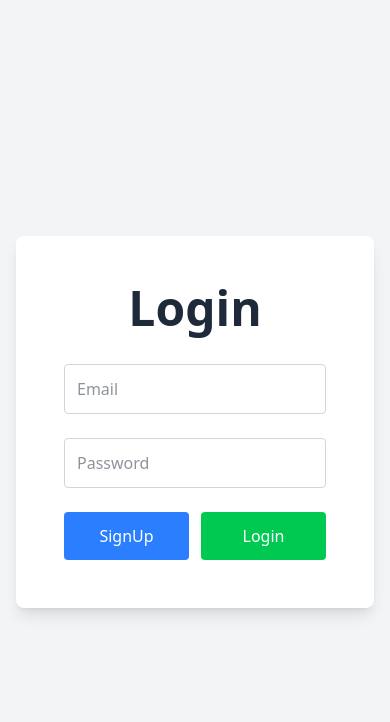
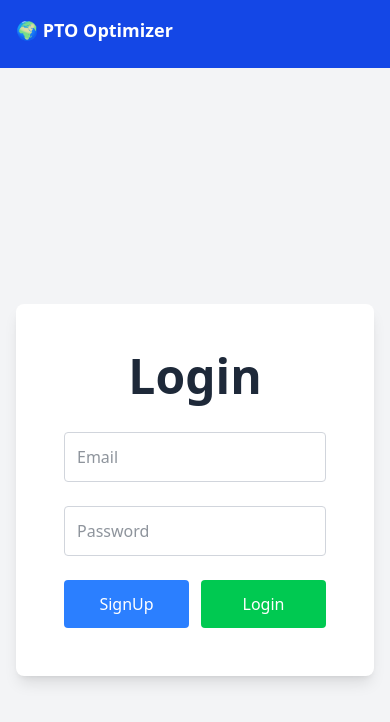
Before and after one commit to KamirW/global-pto-travel-optimizer, a React (Vite) app: page / in a window 390 px wide. Shown: the top 722 px of the page. Built offline with nearby package versions, Linux system fonts and the light colour scheme; no server answers.

Commit message:
Mobile friendly design
* Ready to merge to main

* Ready for mobile deployment

* Updated styles

```diff
--- a/src/components/Layout.tsx
+++ b/src/components/Layout.tsx
@@ -1,11 +1,21 @@
 import { Link, useLocation } from "react-router-dom";
 import { useAuth } from "../hooks/useAuth";
+import { useEffect } from "react";
 
 export default function Layout({ children }: { children: React.ReactNode }) {
   // Importing functions from context
   const { user, signOut } = useAuth();
   const location = useLocation();
   const isAuthPage = location.pathname === "/auth" || (location.pathname === "/" && !user);
+
+  // Toggle scroll on body element
+  useEffect(() => {
+    if (isAuthPage) {
+      document.body.classList.remove("scroll-enabled");
+    } else {
+      document.body.classList.add("scroll-enabled");
+    }
+  }, [isAuthPage]);
 
   return (
     <div>
@@ -22,13 +32,13 @@ export default function Layout({ children }: { children: React.ReactNode }) {
               <div className="flex gap-6 items-center">
                 <Link
                   to="/ptoplans"
-                  className="hover:underline transition duration-200 text-sm sm:text-base"
+                  className="hover:underline transition duration-200 text-sm sm:text-base active:underline"
                 >
                   PTO Plans
                 </Link>
                 <Link
                   to="/trips"
-                  className="hover:underline transition duration-200 text-sm sm:text-base"
+                  className="hover:underline transition duration-200 text-sm sm:text-base active:underline"
                 >
                   Trips
                 </Link>
@@ -83,11 +93,35 @@ export default function Layout({ children }: { children: React.ReactNode }) {
                 <Link to="/ptoplans" className="hover:underline transition duration-200">
                   PTO Plans
                 </Link>
-                <Link to="/trips" className="hover:underline transition duration-200">
+                <Link
+                  to="/trips"
+                  className="hover:underline transition duration-200 active:underline"
+                >
                   Trips
                 </Link>
               </div>
             )}
+          </div>
+        </nav>
+      )}
+
+      {/* *************** AUTH SCREEN NAVIGATION BAR *************** */}
+      {isAuthPage && (
+        <nav className="bg-blue-700 text-white px-4 sm:px-6 py-4 sm:py-6">
+          {/* Desktop Layout */}
+          <div className="hidden sm:flex justify-between items-center gap-4">
+            <Link to="/auth" className="text-lg sm:text-xl font-bold">
+              🌍 PTO Optimizer
+            </Link>
+          </div>
+
+          {/* Mobile Layout */}
+          <div className="sm:hidden">
+            <div className="flex justify-between items-center mb-2">
+              <Link to="/auth" className="text-lg font-bold">
+                🌍 PTO Optimizer
+              </Link>
+            </div>
           </div>
         </nav>
       )}
--- a/src/pages/Auth/Auth.tsx
+++ b/src/pages/Auth/Auth.tsx
@@ -40,7 +40,7 @@ export default function AuthPage() {
 
     if (error) {
       console.error("Login error:", error);
-      setErrorMsg(error.message || "Login failed. Please try again.");
+      setErrorMsg(error.message.charAt(0).toUpperCase() + error.message.slice(1) || "Login failed. Please try again.");
     } else if (data?.session) {
       navigate("/ptoplans");
     }
--- a/src/pages/PTOPlans/PtoPlans.tsx
+++ b/src/pages/PTOPlans/PtoPlans.tsx
@@ -34,7 +34,7 @@ export default function PTOPlansPage() {
           <Link
             key={plan.id}
             to={`/ptoplans/${plan.id}`}
-            className="block p-4 sm:p-6 border rounded shadow bg-white hover:bg-gray-50 hover:shadow-md transition"
+            className="block p-4 sm:p-6 border rounded shadow bg-white hover:bg-gray-50 hover:shadow-md transition active:bg-gray-100 active:shadow-lg"
           >
             <p className="text-sm sm:text-base">
               <strong>Country:</strong> {plan.country_code}
--- a/src/style.css
+++ b/src/style.css
@@ -2,99 +2,11 @@
 @import "tailwindcss";
 /* stylelint-enable at-rule-no-unknown */
 
-/* :root {
-  font-family: system-ui, Avenir, Helvetica, Arial, sans-serif;
-  line-height: 1.5;
-  font-weight: 400;
-
-  color-scheme: light dark;
-  color: rgba(255, 255, 255, 0.87);
-  background-color: #242424;
-
-  font-synthesis: none;
-  text-rendering: optimizeLegibility;
-  -webkit-font-smoothing: antialiased;
-  -moz-osx-font-smoothing: grayscale;
+html, body {
+  height: 100%;
+  overflow: hidden;
 }
 
-a {
-  font-weight: 500;
-  color: #646cff;
-  text-decoration: inherit;
+body.scroll-enabled {
+  overflow: auto;
 }
-a:hover {
-  color: #535bf2;
-}
-
-body {
-  margin: 0;
-  display: flex;
-  place-items: center;
-  min-width: 320px;
-  min-height: 100vh;
-}
-
-h1 {
-  font-size: 3.2em;
-  line-height: 1.1;
-}
-
-#app {
-  max-width: 1280px;
-  margin: 0 auto;
-  padding: 2rem;
-  text-align: center;
-}
-
-.logo {
-  height: 6em;
-  padding: 1.5em;
-  will-change: filter;
-  transition: filter 300ms;
-}
-.logo:hover {
-  filter: drop-shadow(0 0 2em #646cffaa);
-}
-.logo.vanilla:hover {
-  filter: drop-shadow(0 0 2em #3178c6aa);
-}
-
-.card {
-  padding: 2em;
-}
-
-.read-the-docs {
-  color: #888;
-}
-
-button {
-  border-radius: 8px;
-  border: 1px solid transparent;
-  padding: 0.6em 1.2em;
-  font-size: 1em;
-  font-weight: 500;
-  font-family: inherit;
-  background-color: #1a1a1a;
-  cursor: pointer;
-  transition: border-color 0.25s;
-}
-button:hover {
-  border-color: #646cff;
-}
-button:focus,
-button:focus-visible {
-  outline: 4px auto -webkit-focus-ring-color;
-}
-
-@media (prefers-color-scheme: light) {
-  :root {
-    color: #213547;
-    background-color: #ffffff;
-  }
-  a:hover {
-    color: #747bff;
-  }
-  button {
-    background-color: #f9f9f9;
-  }
-} */
```
